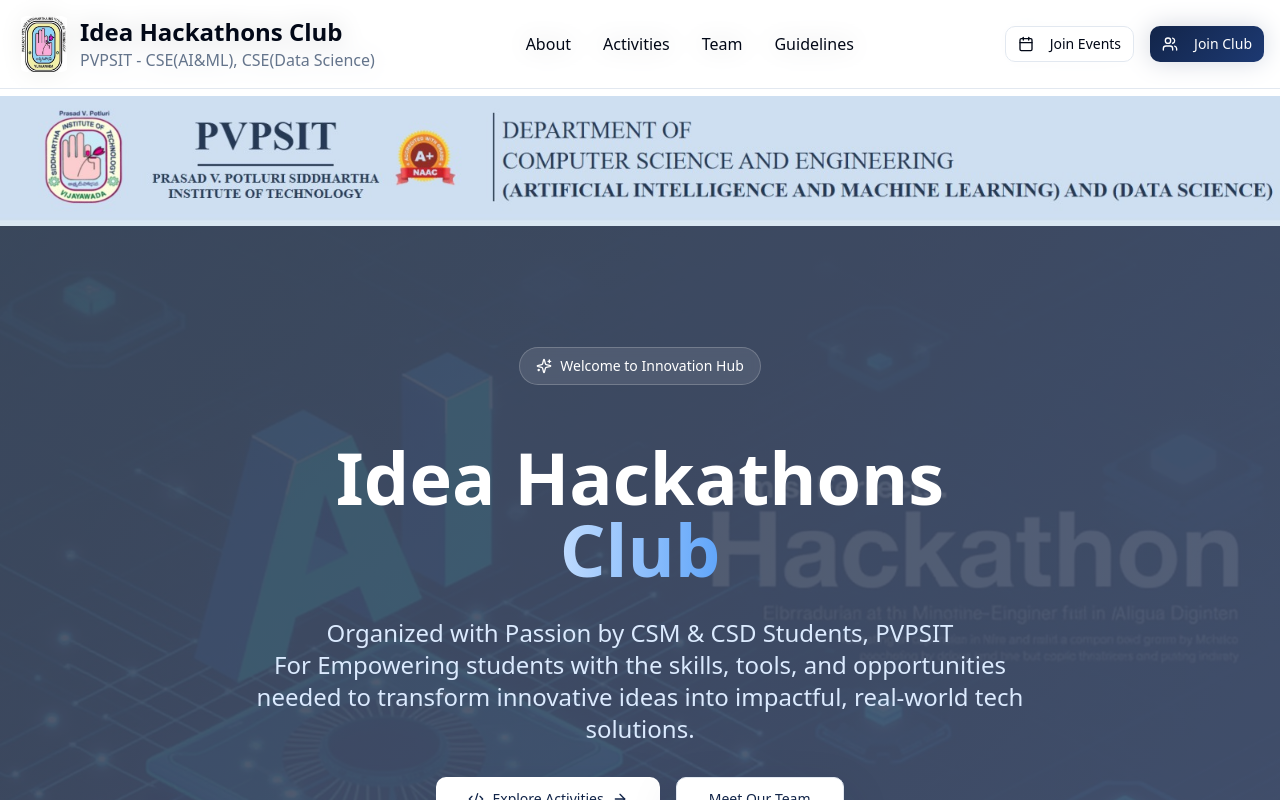
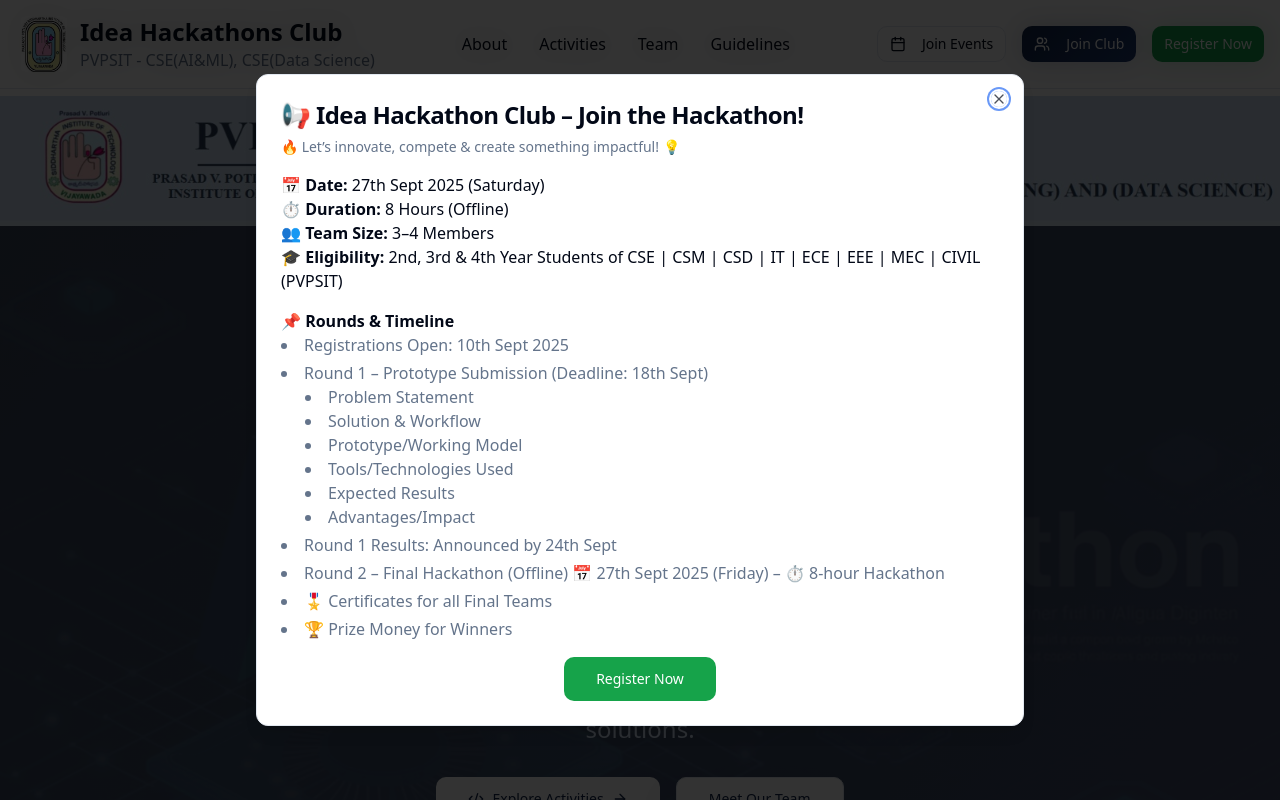
Before and after one commit to teja272004/PVP-CSMCSD-Hackathon-Club, a React (Vite) app: page / in a window 1280 px wide. Shown: the top 800 px of the page. Built offline with nearby package versions, Linux system fonts and the light colour scheme.

Commit message:
Announcements Added

```diff
--- a/src/App.tsx
+++ b/src/App.tsx
@@ -5,7 +5,8 @@ import { QueryClient, QueryClientProvider } from "@tanstack/react-query";
 import { BrowserRouter, Routes, Route } from "react-router-dom";
 import Index from "./pages/Index";
 import NotFound from "./pages/NotFound";
-import Header from "./components/Header"; // Import your Header component
+import Header from "./components/Header";
+import AnnouncementsModal from "./components/AnnouncementsModal"; // ✅ Import the popup
 
 const queryClient = new QueryClient();
 
@@ -15,25 +16,25 @@ const App = () => (
       <Toaster />
       <Sonner />
       <BrowserRouter>
-        {/* The fixed Header component stays at the top of the viewport */}
+        {/* Fixed Header */}
         <Header />
 
-        {/* This div wraps all the content that should scroll under the header. */}
-        {/* The top padding should match the height of your fixed header. */}
-        {/* You may need to adjust 'pt-24' (96px) to get the spacing just right. */}
+        {/* Page Content */}
         <div className="pt-24">
-          {/* The banner image, which will now appear below the header */}
+          {/* Banner */}
           <img
             src="/pvpbanner.png"
             alt="PVP Banner"
             className="w-full h-auto object-cover"
           />
 
-          {/* The main content area for your pages */}
+          {/* ✅ Announcements popup */}
+          <AnnouncementsModal />
+
+          {/* Routes */}
           <main>
             <Routes>
               <Route path="/" element={<Index />} />
-              {/* ADD ALL CUSTOM ROUTES ABOVE THE CATCH-ALL "*" ROUTE */}
               <Route path="*" element={<NotFound />} />
             </Routes>
           </main>
--- /dev/null
+++ b/src/components/Announcements.tsx
@@ -0,0 +1,134 @@
+import { FC } from "react";
+import { Card, CardContent, CardHeader, CardTitle } from "@/components/ui/card";
+import { Button } from "@/components/ui/button";
+import { Calendar, Clock, Users, Award, Megaphone } from "lucide-react";
+
+const Announcements: FC = () => {
+  return (
+    <section
+      id="announcements"
+      className="py-20"
+      style={{ backgroundColor: "#e0f7fa" }} // same light pastel blue as Mission
+    >
+      <div className="container mx-auto px-4">
+        {/* Section Heading */}
+        <div className="text-center mb-16 animate-fade-in">
+          <div className="inline-flex items-center px-4 py-2 bg-accent rounded-full mb-6">
+            <Megaphone className="h-4 w-4 mr-2 text-accent-foreground" />
+            <span className="text-sm font-medium text-accent-foreground">
+              Announcements
+            </span>
+          </div>
+          <h2 className="text-4xl md:text-5xl font-bold text-foreground mb-6">
+            Idea Hackathon Club – Join the Hackathon!
+          </h2>
+          <p className="text-xl text-muted-foreground max-w-4xl mx-auto leading-relaxed">
+            🔥 Let’s innovate, compete & create something impactful! 💡
+          </p>
+        </div>
+
+        {/* Announcement Card */}
+        <Card className="shadow-lg rounded-2xl border border-border max-w-5xl mx-auto">
+          <CardHeader>
+            <CardTitle className="text-center text-2xl font-bold text-foreground">
+              Event Details
+            </CardTitle>
+          </CardHeader>
+
+          <CardContent className="space-y-6 text-foreground">
+            {/* Event Info */}
+            <div className="grid gap-4 sm:grid-cols-2">
+              <div className="flex items-center gap-3">
+                <Calendar className="h-5 w-5 text-primary" />
+                <p>
+                  <strong>Date:</strong> 27th Sept 2025 (Saturday)
+                </p>
+              </div>
+              <div className="flex items-center gap-3">
+                <Clock className="h-5 w-5 text-primary" />
+                <p>
+                  <strong>Duration:</strong> 8 Hours (Offline)
+                </p>
+              </div>
+              <div className="flex items-center gap-3">
+                <Users className="h-5 w-5 text-primary" />
+                <p>
+                  <strong>Team Size:</strong> 3–4 Members per Team
+                </p>
+              </div>
+              <div className="flex items-center gap-3">
+                <Award className="h-5 w-5 text-primary" />
+                <p>
+                  <strong>Organized by:</strong> Dept. of CSM & CSD
+                </p>
+              </div>
+            </div>
+
+            {/* Eligibility */}
+            <div>
+              <h3 className="text-lg font-semibold mb-2">👩‍💻 Eligibility</h3>
+              <p className="text-muted-foreground">
+                Open to all 2nd, 3rd & 4th Year Students of <br />
+                <strong>
+                  CSE | CSM | CSD | IT | ECE | EEE | MEC | CIVIL
+                </strong>{" "}
+                branches of PVPSIT
+              </p>
+            </div>
+
+            {/* Rounds & Timeline */}
+            <div>
+              <h3 className="text-lg font-semibold mb-2">📌 Rounds & Timeline</h3>
+              <ul className="list-disc list-inside space-y-2 text-muted-foreground">
+                <li>
+                  <strong>Registrations Open:</strong> 10th Sept 2025
+                </li>
+                <li>
+                  <strong>Round 1 – Prototype Submission</strong> <br />
+                  🗓 Deadline: 18th Sept
+                  <ul className="list-disc list-inside ml-6 mt-1">
+                    <li>Problem Statement</li>
+                    <li>Solution &amp; Workflow</li>
+                    <li>Prototype/Working Model</li>
+                    <li>Tools/Technologies Used</li>
+                    <li>Expected Results</li>
+                    <li>Advantages/Impact</li>
+                  </ul>
+                </li>
+                <li>
+                  <strong>Round 1 Results:</strong> 📢 Shortlisted teams
+                  announced by 24th Sept
+                </li>
+                <li>
+                  <strong>Round 2 – Final Hackathon (Offline)</strong> <br />
+                  📅 27th Sept 2025 (Friday) – ⏱ 8-hour Hackathon
+                </li>
+                <li>🎖 Participation Certificates for all Final Round Teams</li>
+                <li>🏆 Winners awarded with Prize Money</li>
+              </ul>
+            </div>
+
+            {/* ✅ Register Now Button */}
+            <div className="text-center mt-8">
+              <Button
+                asChild
+                size="lg"
+                className="bg-green-600 text-white hover:bg-green-700 px-8 py-4 rounded-xl shadow-md"
+              >
+                <a
+                  href="https://docs.google.com/forms/d/e/1FAIpQLSfKc8lj86yK2mRhsV-8lNRCBrWh8natG5snHWa2nhcOeKeXtw/viewform"
+                  target="_blank"
+                  rel="noopener noreferrer"
+                >
+                  Register Now
+                </a>
+              </Button>
+            </div>
+          </CardContent>
+        </Card>
+      </div>
+    </section>
+  );
+};
+
+export default Announcements;
--- /dev/null
+++ b/src/components/AnnouncementsModal.tsx
@@ -0,0 +1,88 @@
+import { FC, useEffect, useState } from "react";
+import {
+  Dialog,
+  DialogContent,
+  DialogHeader,
+  DialogTitle,
+  DialogDescription,
+} from "@/components/ui/dialog";
+import { Button } from "@/components/ui/button";
+
+const AnnouncementsModal: FC = () => {
+  const [open, setOpen] = useState(false);
+
+  // Open modal automatically on page load/refresh
+  useEffect(() => {
+    setOpen(true);
+  }, []);
+
+  return (
+    <Dialog open={open} onOpenChange={setOpen}>
+      <DialogContent className="max-w-3xl max-h-[90vh] overflow-y-auto">
+        <DialogHeader>
+          <DialogTitle className="text-2xl font-bold">
+            📢 Idea Hackathon Club – Join the Hackathon!
+          </DialogTitle>
+          <DialogDescription>
+            🔥 Let’s innovate, compete & create something impactful! 💡
+          </DialogDescription>
+        </DialogHeader>
+
+        {/* Event Details */}
+        <div className="space-y-4 text-foreground">
+          <p>
+            📅 <strong>Date:</strong> 27th Sept 2025 (Saturday) <br />
+            ⏱ <strong>Duration:</strong> 8 Hours (Offline) <br />
+            👥 <strong>Team Size:</strong> 3–4 Members <br />
+            🎓 <strong>Eligibility:</strong> 2nd, 3rd & 4th Year Students of
+            CSE | CSM | CSD | IT | ECE | EEE | MEC | CIVIL (PVPSIT)
+          </p>
+
+          <div>
+            <h3 className="font-semibold">📌 Rounds & Timeline</h3>
+            <ul className="list-disc list-inside space-y-1 text-muted-foreground">
+              <li>Registrations Open: 10th Sept 2025</li>
+              <li>
+                Round 1 – Prototype Submission (Deadline: 18th Sept)
+                <ul className="list-disc list-inside ml-6">
+                  <li>Problem Statement</li>
+                  <li>Solution & Workflow</li>
+                  <li>Prototype/Working Model</li>
+                  <li>Tools/Technologies Used</li>
+                  <li>Expected Results</li>
+                  <li>Advantages/Impact</li>
+                </ul>
+              </li>
+              <li>Round 1 Results: Announced by 24th Sept</li>
+              <li>
+                Round 2 – Final Hackathon (Offline)
+                📅 27th Sept 2025 (Friday) – ⏱ 8-hour Hackathon
+              </li>
+              <li>🎖 Certificates for all Final Teams</li>
+              <li>🏆 Prize Money for Winners</li>
+            </ul>
+          </div>
+
+          {/* Register Button */}
+          <div className="text-center">
+            <Button
+              asChild
+              size="lg"
+              className="bg-green-600 text-white hover:bg-green-700"
+            >
+              <a
+                href="https://docs.google.com/forms/d/e/1FAIpQLSfKc8lj86yK2mRhsV-8lNRCBrWh8natG5snHWa2nhcOeKeXtw/viewform"
+                target="_blank"
+                rel="noopener noreferrer"
+              >
+                Register Now
+              </a>
+            </Button>
+          </div>
+        </div>
+      </DialogContent>
+    </Dialog>
+  );
+};
+
+export default AnnouncementsModal;
--- a/src/components/Header.tsx
+++ b/src/components/Header.tsx
@@ -71,6 +71,7 @@ const Header = () => {
                 Join Events
               </a>
             </Button>
+
             <Button
               asChild
               size="sm"
@@ -83,6 +84,21 @@ const Header = () => {
               >
                 <Users className="h-4 w-4 mr-2" />
                 Join Club
+              </a>
+            </Button>
+
+            {/* ✅ New Register Now Button */}
+            <Button
+              asChild
+              size="sm"
+              className="bg-green-600 text-white border-0 hover:bg-green-700"
+            >
+              <a
+                href="https://docs.google.com/forms/d/e/1FAIpQLSfKc8lj86yK2mRhsV-8lNRCBrWh8natG5snHWa2nhcOeKeXtw/viewform?usp=header"
+                target="_blank"
+                rel="noopener noreferrer"
+              >
+                Register Now
               </a>
             </Button>
 
@@ -131,6 +147,17 @@ const Header = () => {
             >
               Guidelines
             </a>
+
+            {/* ✅ Register Now in Mobile Menu */}
+            <a
+              href="https://docs.google.com/forms/d/e/1FAIpQLSfKc8lj86yK2mRhsV-8lNRCBrWh8natG5snHWa2nhcOeKeXtw/viewform?usp=header"
+              target="_blank"
+              rel="noopener noreferrer"
+              className="px-4 py-2 bg-green-600 text-white rounded-lg hover:bg-green-700 transition-colors"
+              onClick={() => setOpen(false)}
+            >
+              Register Now
+            </a>
           </nav>
         </div>
       )}
--- a/src/pages/Index.tsx
+++ b/src/pages/Index.tsx
@@ -5,7 +5,7 @@ import Activities from "@/components/Activities";
 import Team from "@/components/Team";
 import Guidelines from "@/components/Guidelines";
 import Footer from "@/components/Footer";
-
+import Announcements from "@/components/Announcements";
 const Index = () => {
   return (
     <div className="min-h-screen">
@@ -14,6 +14,7 @@ const Index = () => {
       <Mission />
       <Activities />
       <Team />
+      <Announcements />
       <Guidelines />
       <Footer />
     </div>
```
